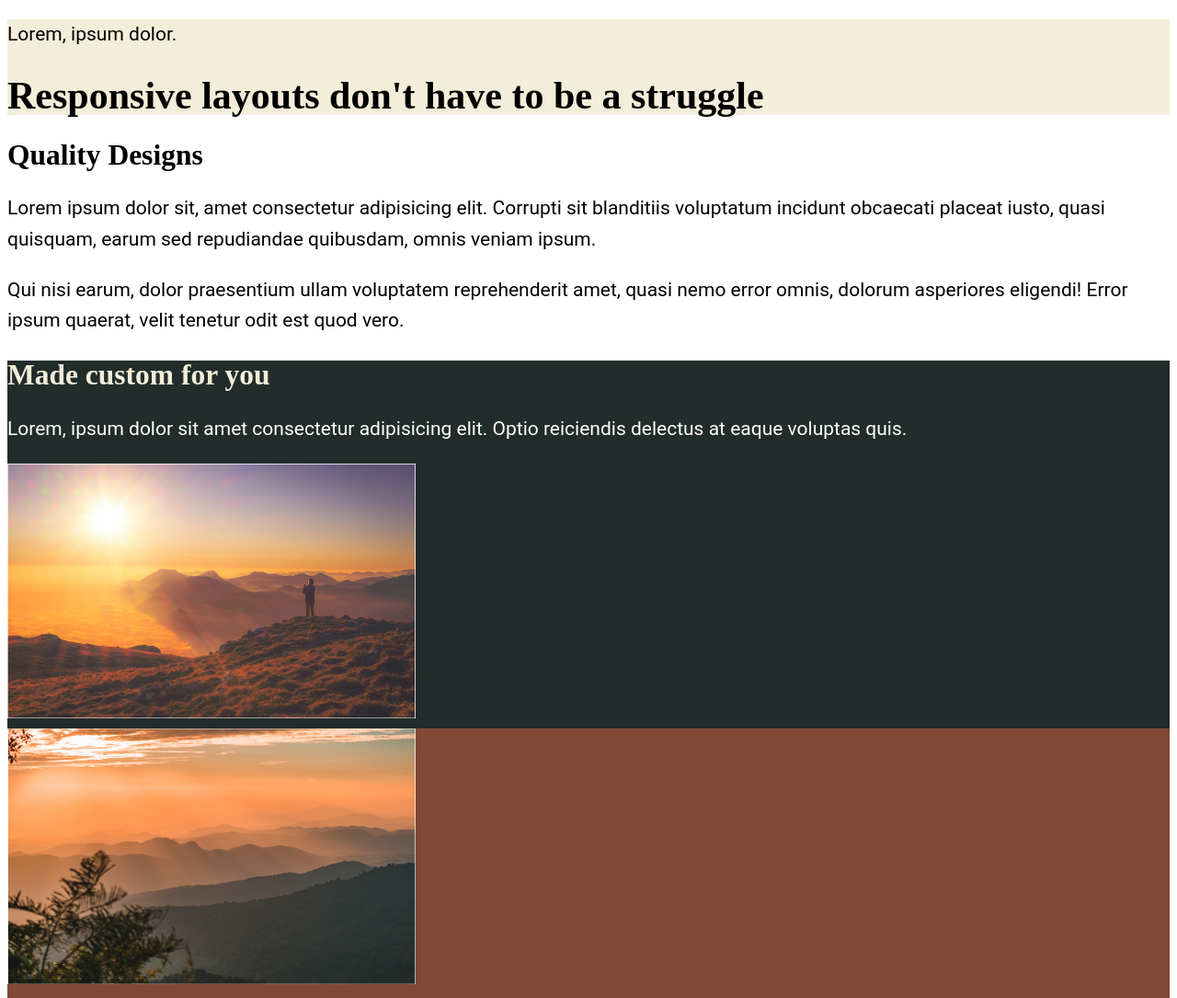
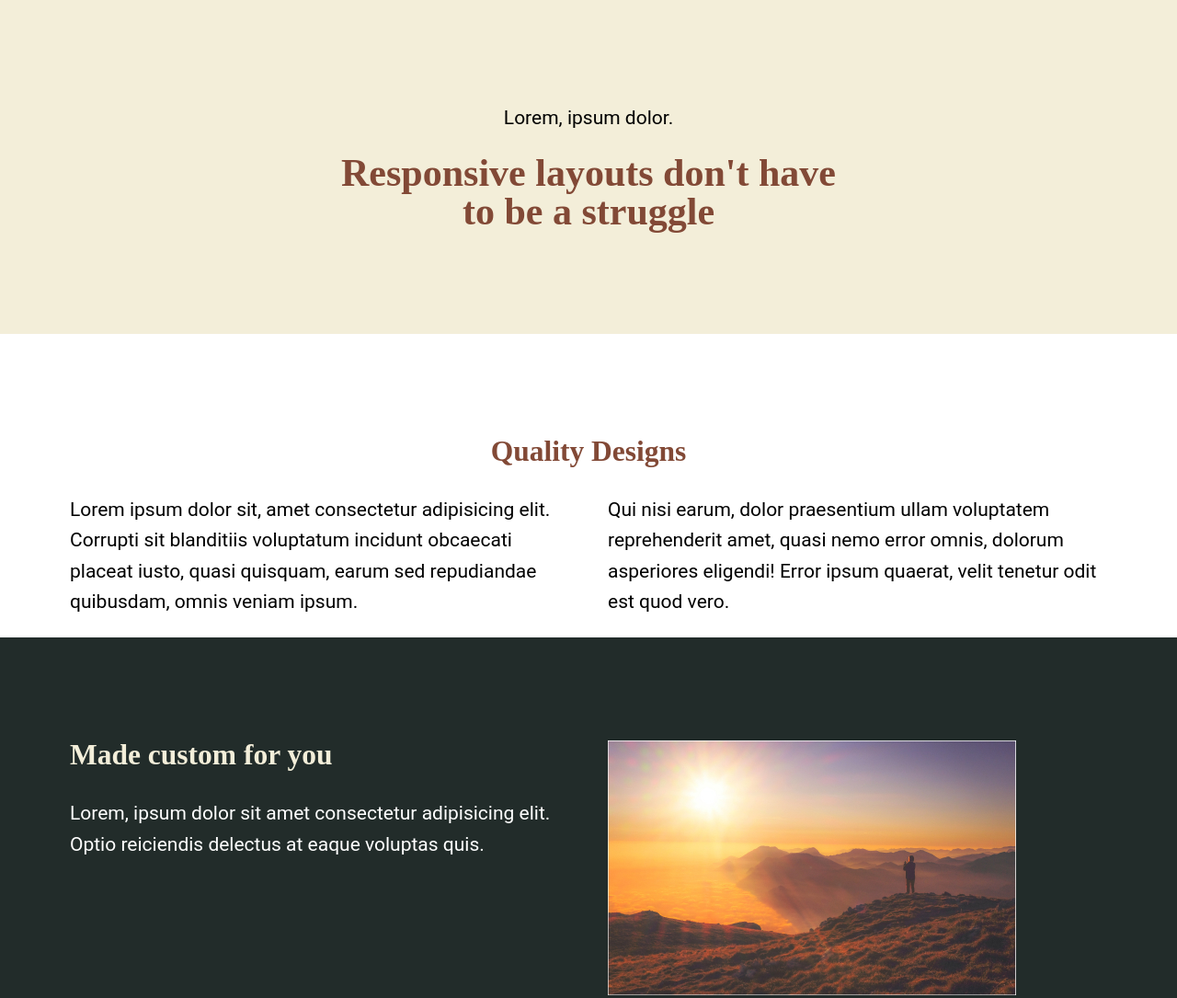
Before and after one commit to FerAlcocer/Responsive-design-easy, a plain HTML site: page index.html in a window 1280 px wide. Shown: the top 1085 px of the page at 92% size. Drawn offline with Linux system fonts and the light colour scheme; a web font is replaced by a local one.

Commit message:
Finalizado el proyecto

```diff
--- a/css/main.css
+++ b/css/main.css
@@ -15,13 +15,76 @@ body {
   font-size: 1.3125rem;
   line-height: 1.6;
 }
+body,
+h1,
+h2,
+h3,
+p {
+  margin: 0;
+}
 
 h1,
 h2,
 h3 {
+  color: var(--clr-primary-400);
   font-family: var(--ff-accent);
   font-weight: 900;
   line-height: 1;
+}
+
+h2,
+h3,
+p {
+  margin-bottom: 1em;
+}
+
+img {
+  display: block;
+  max-width: 100%;
+}
+
+.text-center {
+  text-align: center;
+}
+
+header,
+section {
+  padding: 4rem 0;
+}
+
+@media (min-width: 40em) {
+  header,
+  section {
+    padding: 7rem 0;
+  }
+}
+
+.container {
+  margin-inline: auto;
+  width: min(90%, 70.5rem);
+}
+
+.split {
+  display: flex;
+  flex-direction: column;
+}
+
+@media (min-width: 40em) {
+  .split {
+    flex-direction: row;
+  }
+
+  .split > * {
+    flex-basis: 100%;
+  }
+
+  .split > * + * {
+    margin-left: 2em;
+  }
+}
+
+.container--narrow {
+  max-width: 35rem;
 }
 
 .bg-light {
--- a/index.html
+++ b/index.html
@@ -12,24 +12,31 @@
 
 <body>
     <header class="bg-light text-center">
+        <div class="container container--narrow">
             <p>Lorem, ipsum dolor.</p>
             <h1>Responsive layouts don't have to be a struggle</h1>
+        </div>
     </header>
 
     <section>
+        <div class="container">
             <h2 class="text-center">Quality Designs</h2>
             <div class="split">
                 <div>
-                <p>Lorem ipsum dolor sit, amet consectetur adipisicing elit. Corrupti sit blanditiis voluptatum incidunt
-                    obcaecati placeat iusto, quasi quisquam, earum sed repudiandae quibusdam, omnis veniam ipsum.</p>
+                    <p>Lorem ipsum dolor sit, amet consectetur adipisicing elit. Corrupti sit blanditiis voluptatum
+                        incidunt
+                        obcaecati placeat iusto, quasi quisquam, earum sed repudiandae quibusdam, omnis veniam ipsum.
+                    </p>
                 </div>
                 <div>
                     <p>Qui nisi earum, dolor praesentium ullam voluptatem reprehenderit amet, quasi nemo error omnis,
                         dolorum asperiores eligendi! Error ipsum quaerat, velit tenetur odit est quod vero.</p>
                 </div>
             </div>
+        </div>
 
         <section class="bg-dark">
+            <div class="container">
                 <div class="split">
                     <div>
                         <h2>Made custom for you</h2>
@@ -40,17 +47,21 @@
                         <img src="img/image-01.jpg" alt="man standing on mountain edge looking at sunset ">
                     </div>
                 </div>
+            </div>
         </section>
 
         <section class="bg-primary">
+            <div class="container">
                 <div class="split">
                     <div>
                         <img src="img/image-02.jpg" alt="foggy mountains with sun setting behind them">
                     </div>
                     <div>
                         <h2>Created with care</h2>
-                    <p>Lorem ipsum dolor sit amet consectetur adipisicing elit. Laborum ipsum voluptatum soluta deserunt
+                        <p>Lorem ipsum dolor sit amet consectetur adipisicing elit. Laborum ipsum voluptatum soluta
+                            deserunt
                             quod. Aspernatur earum laborum tenetur ipsa nemo.</p>
+                    </div>
                 </div>
             </div>
         </section>
```
Lines whose indentation alone changed are shown as unchanged.
